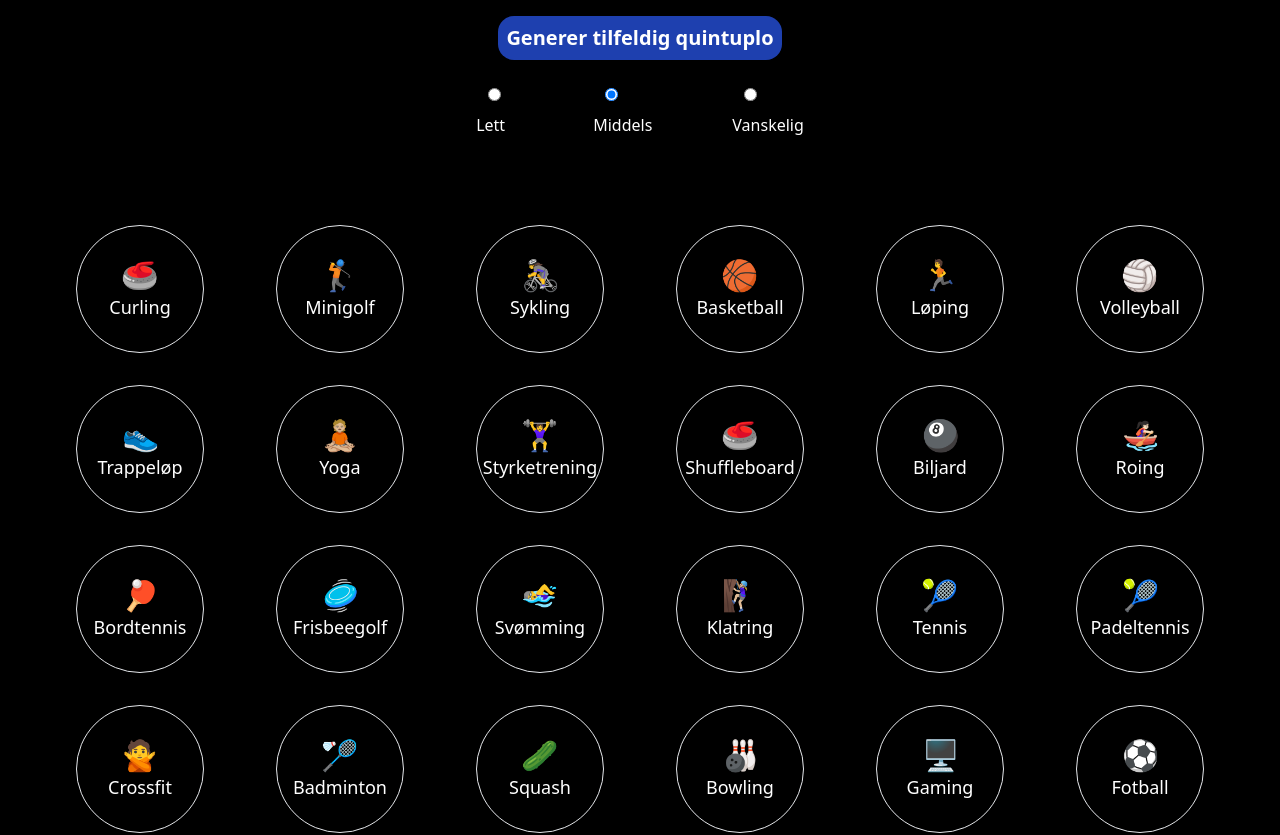
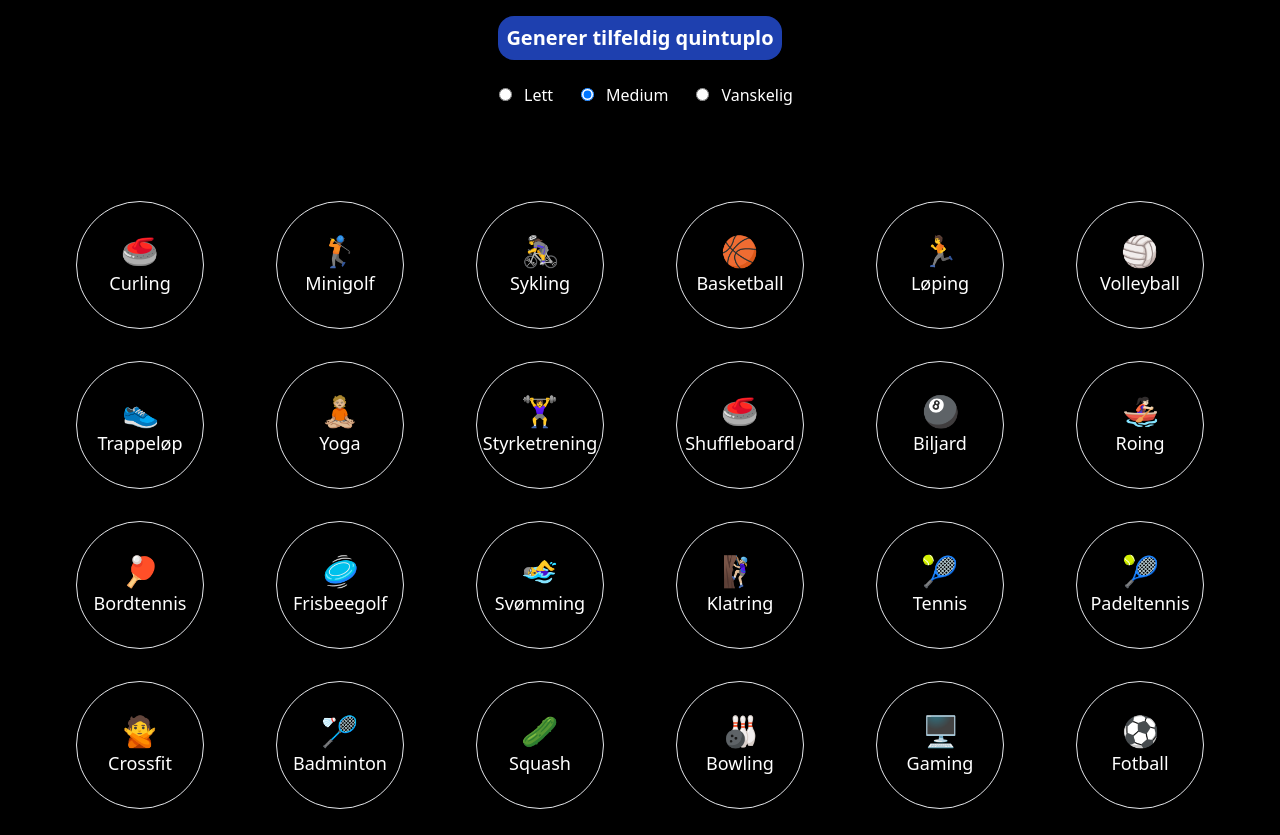
Before and after one commit to alicia-as/quintuplo, a Next.js app: page / in a window 1280 px wide. Shown: the top 835 px of the page. Built offline with nearby package versions, Linux system fonts and the light colour scheme.

Commit message:
Fix tailwind and style radio buttons a bit better

```diff
--- a/components/DifficultyChooser.tsx
+++ b/components/DifficultyChooser.tsx
@@ -11,28 +11,34 @@ const DifficultyChooser = ({
   setDifficulty: (difficulty: Difficulty) => void;
 }) => {
   return (
-    <div className="flex flex-row items-center gap-20 m-4">
+    <div className="flex flex-row text-center items-center m-4 gap-4">
+      <div className="flex justify-center items-center ">
         <Radio
           id="easy"
           name="type"
-        label="Lett"
           checked={difficulty === "easy"}
           onChange={() => setDifficulty("easy")}
         />
+        Lett
+      </div>
+      <div className="flex justify-center items-center ">
         <Radio
           id="medium"
           name="type"
-        label="Middels"
           checked={difficulty === "medium"}
           onChange={() => setDifficulty("medium")}
         />
+        Medium
+      </div>
+      <div className="flex justify-center items-center ">
         <Radio
           id="hard"
           name="type"
-        label="Vanskelig"
           checked={difficulty === "hard"}
           onChange={() => setDifficulty("hard")}
         />
+        Vanskelig
+      </div>
     </div>
   );
 };
--- a/tailwind.config.js
+++ b/tailwind.config.js
@@ -1,6 +1,9 @@
 /** @type {import('tailwindcss').Config} */
 module.exports = {
-  content: ["./pages/**/*.{js,ts,jsx,tsx}"],
+  content: [
+    "./pages/**/*.{js,ts,jsx,tsx}",
+    "./components/**/*.{js,ts,jsx,tsx}",
+  ],
   plugins: [],
   theme: {
     extend: {
```
Lines whose indentation alone changed are shown as unchanged.
